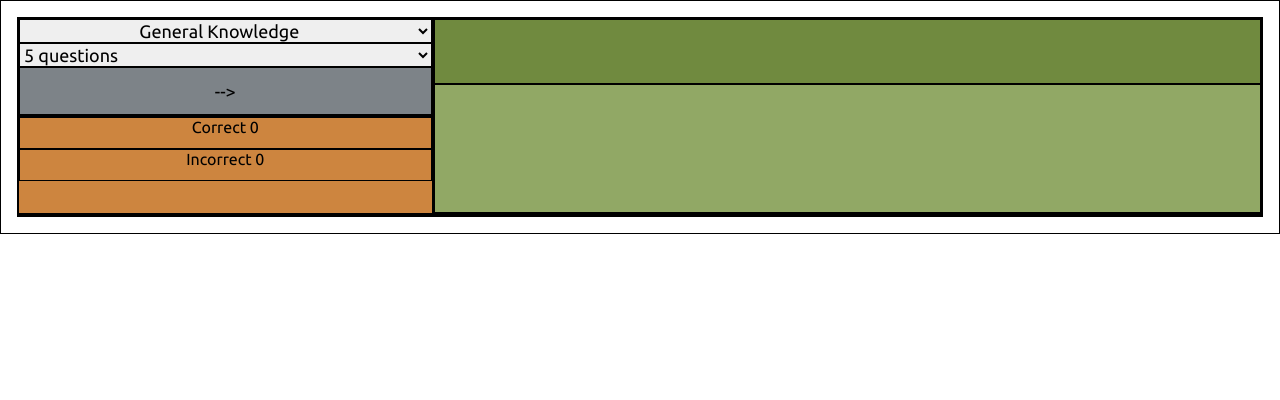
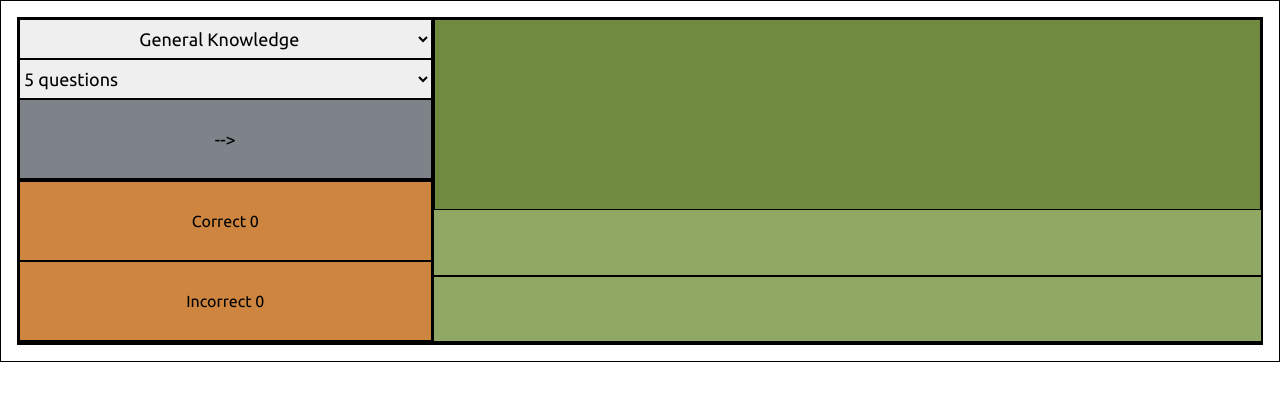
Before and after one commit to myraileen/GA-SEI-Trivia, a plain HTML site: page index.html in a window 1280 px wide. Drawn offline with nearby package versions, Linux system fonts and the light colour scheme; no server answers.

Commit message:
updates for better element alignment

```diff
--- a/css/style.css
+++ b/css/style.css
@@ -40,16 +40,17 @@ body {
 
 .controls > #gameButton:hover {
     background-color: silver;
+    gap: 1em;
 }
 
 .card {
     text-align: center;
     align-items: center;
-    grid-row: 1 / span 4;
+    grid-row: 1 / span 2;
     grid-column: 2;
     background-color: rgb(145, 168, 101);
     display: grid;
-    grid-template-rows: 1fr 2fr;
+    /* grid-template-rows: 1fr 2fr; */
     /* grid-auto-rows: minmax(30px, auto); */
 }
 
@@ -58,15 +59,20 @@ body {
     height: 100%;
     font-size: x-large;
     background-color: rgb(112, 138, 63);
+    padding: 30px;
 }
 
 .card > .choices {
+    display: grid;
+    align-items: center;
+}
+
+.card > .choices > p {
     box-sizing: border-box;
     height: 100%;
-    /* grid-row: 2 / span 1; */
-    font-size: larger;
-    display: grid;
-    align-items: center;
+    font-size: large;
+    align-content: center;
+    padding: 10px;
 }
 
 .guess:hover {
@@ -84,9 +90,15 @@ body {
     grid-column: 1 / span 1;
     grid-row: 2 / span 1;
     display: grid;
-    grid-template-rows: 1fr 1fr 1fr;
+    grid-template-rows: 1fr 1fr;
     text-align: center;
     background-color: peru;
+}
+
+.scores > div {
+    box-sizing: border-box;
+    height: 100%;
+    padding: 30px;
 }
 
 footer {
--- a/js/script.js
+++ b/js/script.js
@@ -163,7 +163,7 @@ function endGame() {
     questionCountElement.disabled = false
     gameButton.textContent = '=>'
     gameButton.onclick = function () { startGame() }
-    alert(correct > incorrect ? 'you won' : 'loser')
+    alert(correct > incorrect ? 'you won' : 'you lost')
 }
 
 //Fisher-Yates Algorithm to randomly shuffle an array
@@ -190,6 +190,9 @@ function translateSpecials(str) {
     str = str.replace(('&ldquo;', 'gi'), '"')
     str = str.replace(('&rdquo;', 'gi'), '"')
     str = str.replace(('&quot;', 'gi'), '"')
+    str = str.replace('&ldquo;', '"')
+    str = str.replace('&rdquo;', '"')
+    str = str.replace('&quot;', '"')
     str = str.replace('&amp;', '&')
     str = str.replace('&quot;', '"')
     str = str.replace('&quot;', '"')
@@ -202,6 +205,7 @@ function translateSpecials(str) {
     str = str.replace('&atilde;', 'ã')
     str = str.replace(('&oacute;', 'gi'), 'ó')
     str = str.replace('&oacute;', 'ó')
+    str = str.replace('&Eacute;', 'É')
     str = str.replace(('&lt;', 'gi'), '<')
     str = str.replace(('&gt;', 'gi'), '>')
     str = str.replace(('&shy;', 'gi'), '-')
```
